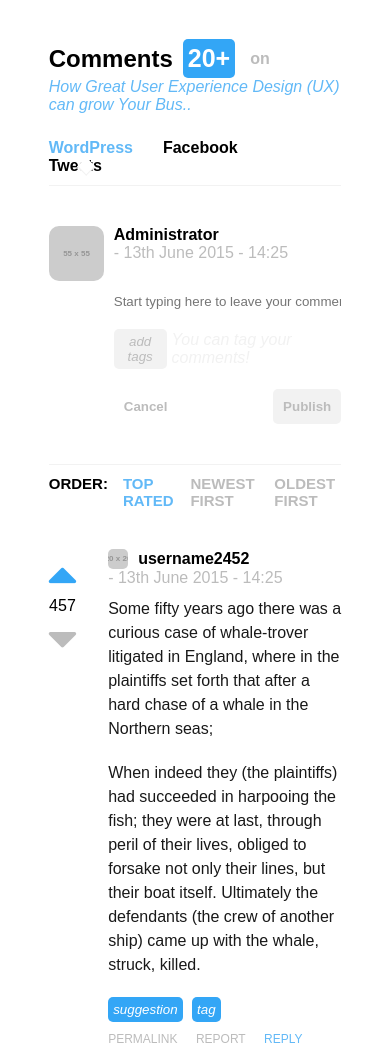
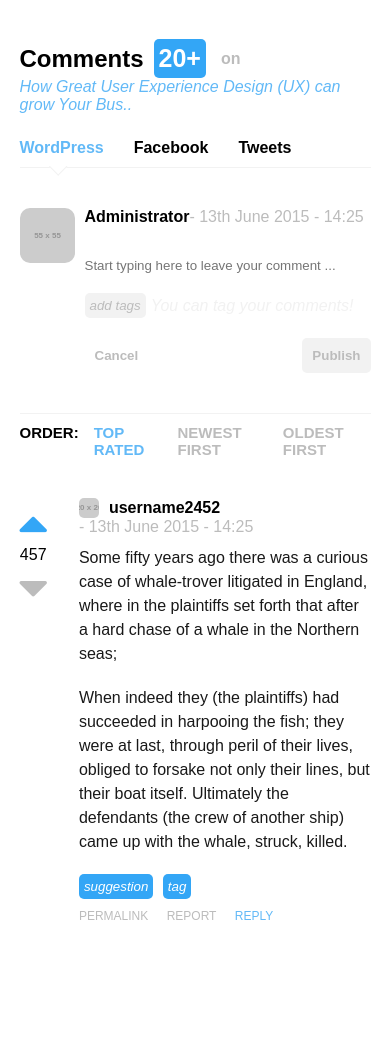
Before and after one commit to simeong-web/comment-ui, a website: page public/index.html in a window 390 px wide. After the commit the page ends 962 px from the top, so only its background shows below. Drawn offline with Linux system fonts and the light colour scheme; placeholder pictures from the web are drawn by us.

Commit message:
Changed tablet pic

```diff
--- a/public/css/queries.css
+++ b/public/css/queries.css
@@ -36,14 +36,18 @@
 /*** Tablets ***/
 
 @media only screen and (max-width: 768px) {
+    .comment-component {
+        max-width: 90%;
+    }
+
     .user-info::before {
         top: 16%;
-        left: 19%;
-        transform: translateY(25px) translateX(-110%) rotate(45deg);
+        left: 12%;
+        transform: translateY(25px) translateX(-135%) rotate(45deg);
     }
 
     .user-info {
-        gap: 10px;
+        gap: 20px;
     }
 
     .comment-details {
@@ -56,7 +60,7 @@
 @media only screen and (max-width: 425px) {
     .user-info::before {
         top: 16%;
-        left: 24%;
+        left: 17%;
         transform: translateY(25px) translateX(-110%) rotate(45deg);
     }
 
--- a/public/index.html
+++ b/public/index.html
@@ -17,7 +17,7 @@
             <h2>Comments</h2>
             <a href="#">20+</a>
             <p>on</p>
-            <a href="#"><em>How Great User Experience Design (UX) can grow Your Bus..</em></a>
+            <a href="#">How Great User Experience Design (UX) can grow Your Bus..</a>
         </div>
         <div class="comment-sites">
             <a href="#" class="active">WordPress</a>
--- a/sass/styles.scss
+++ b/sass/styles.scss
@@ -110,6 +110,10 @@ img {
             margin-left: $space-left * 2;
             border-radius: $border-radius;
             font-size: 25px;
+        }
+
+        &:last-of-type {
+            font-style: $italic-font;
         }
     }
 }
```
Also changed, not shown: public/assets/images/Tablet.PNG, public/css/styles.css.
